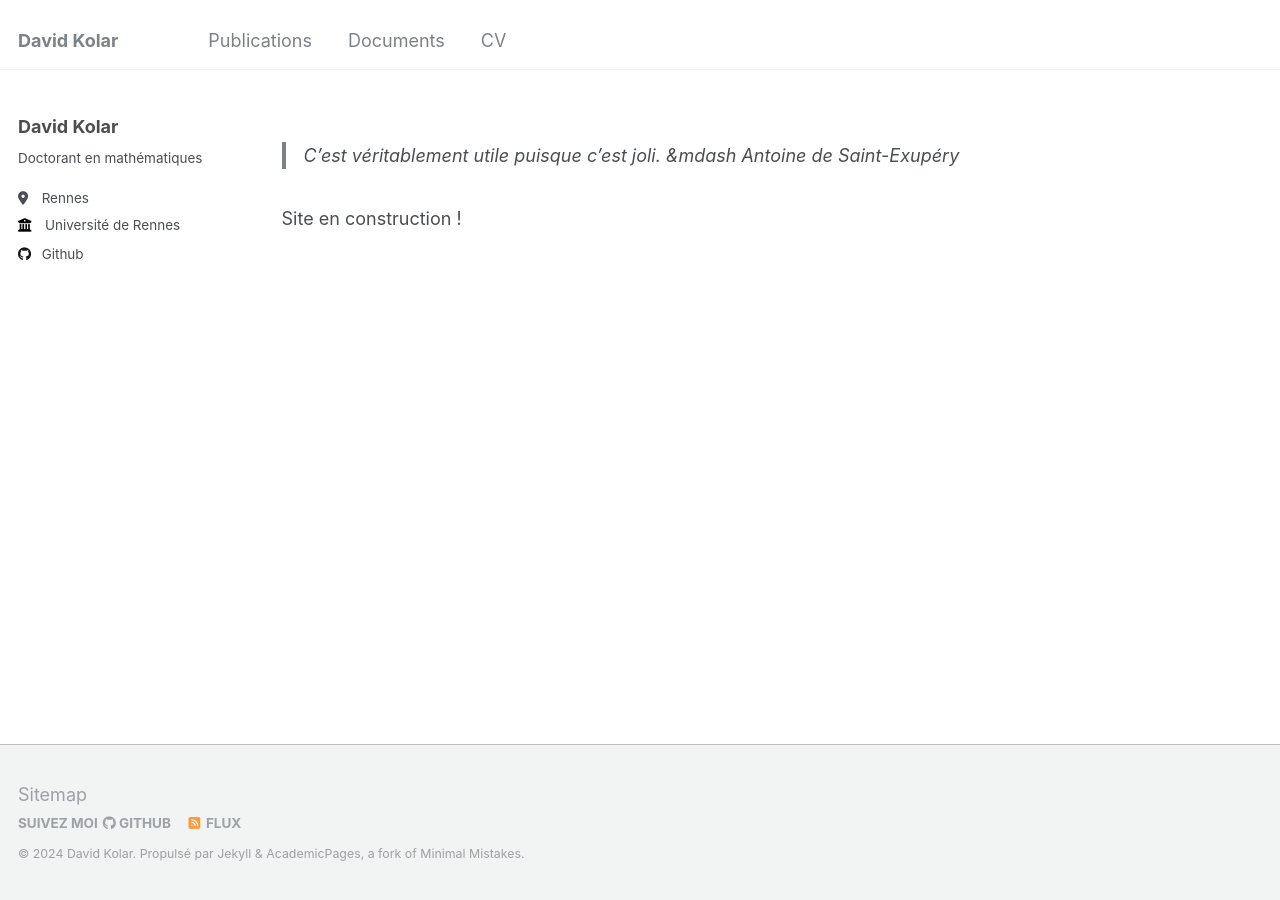
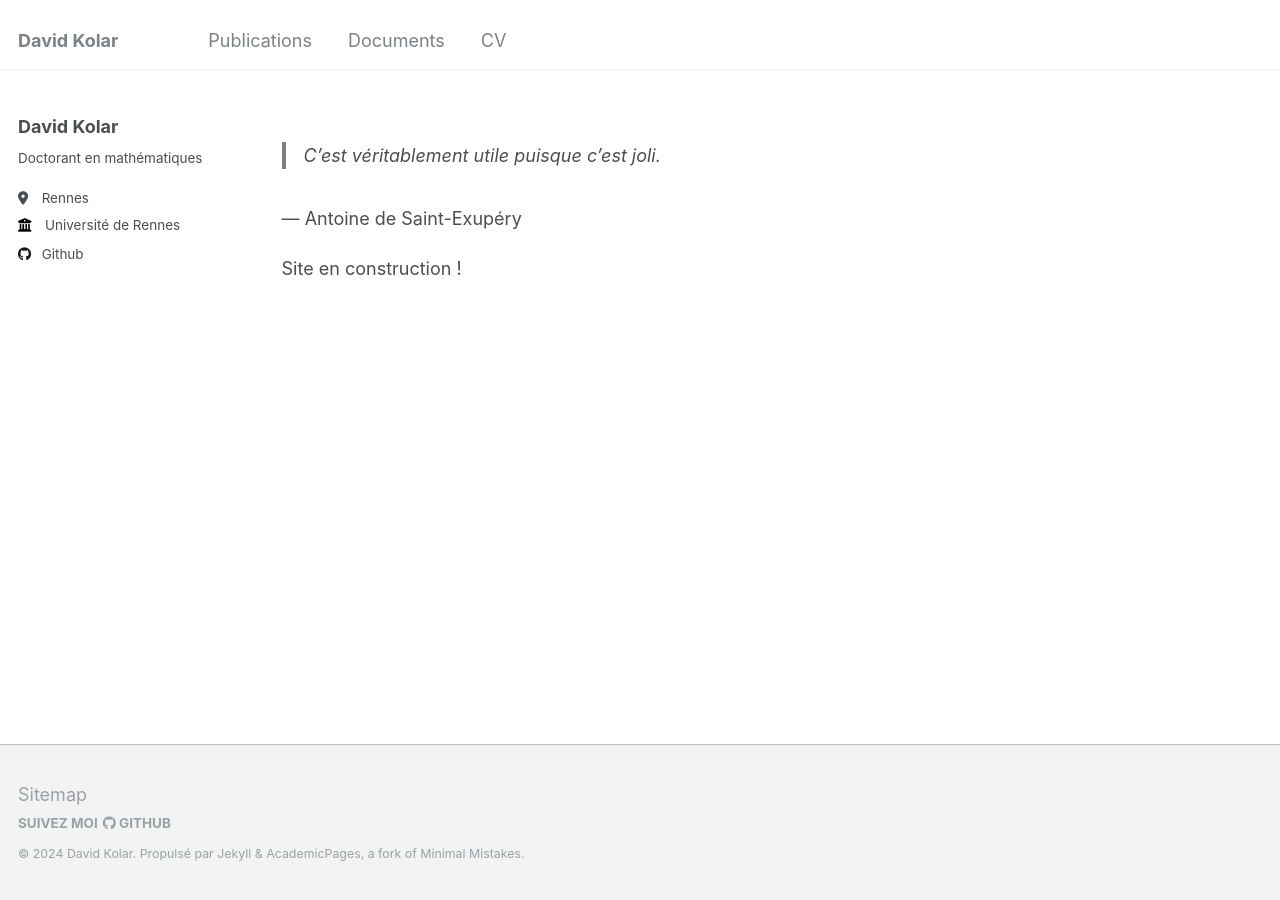
Before and after one commit to dakolar/dakolar.github.io, a Jekyll site: the page built from _pages/about.md, in a window 1280 px wide. Built offline with Jekyll 4.4.1, drawn with Linux system fonts in a browser that asks for light colours.

Commit message:
About, fix

```diff
--- a/_config.yml
+++ b/_config.yml
@@ -116,7 +116,7 @@ staticman:
       options:
         format           : "iso8601" # "iso8601" (default), "timestamp-seconds", "timestamp-milliseconds"
 atom_feed:
-  hide                   : false     # change to true to hide the RSS feed in the footer
+  hide                   : true     # change to true to hide the RSS feed in the footer
   path                   : # blank (default) uses feed.xml
 
 
--- a/_pages/about.md
+++ b/_pages/about.md
@@ -7,6 +7,7 @@ redirect_from:
 ---
 
 > C'est véritablement utile puisque c'est joli.
-&mdash Antoine de Saint-Exupéry
+
+— Antoine de Saint-Exupéry
 
 Site en construction !
```
